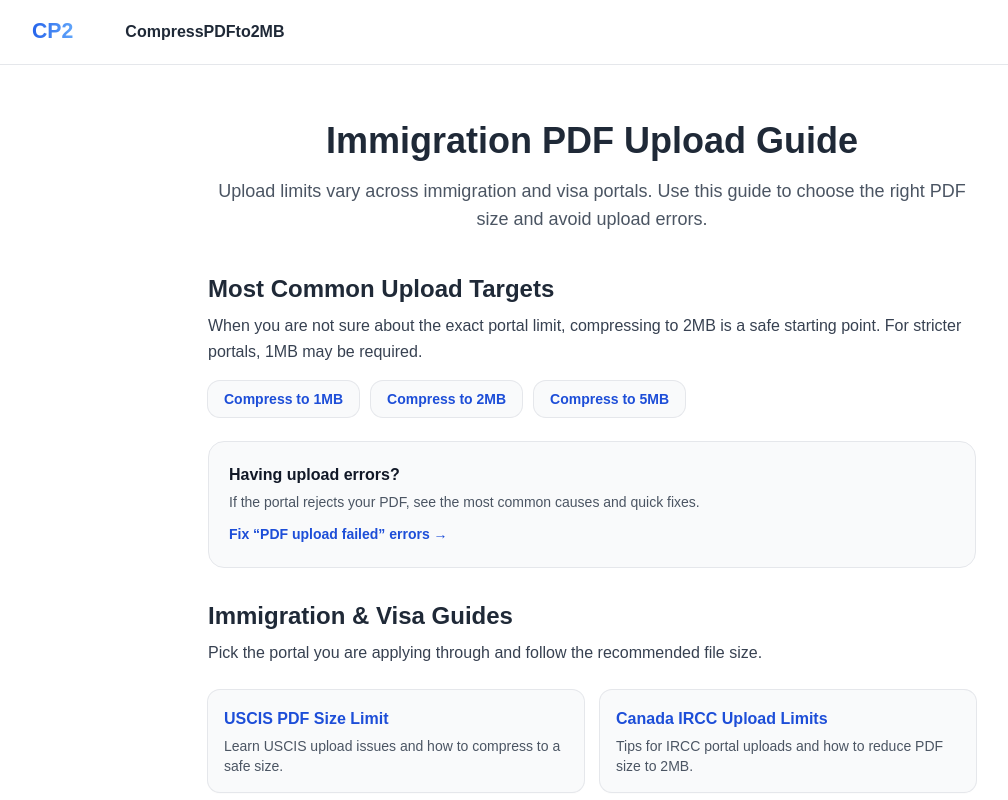
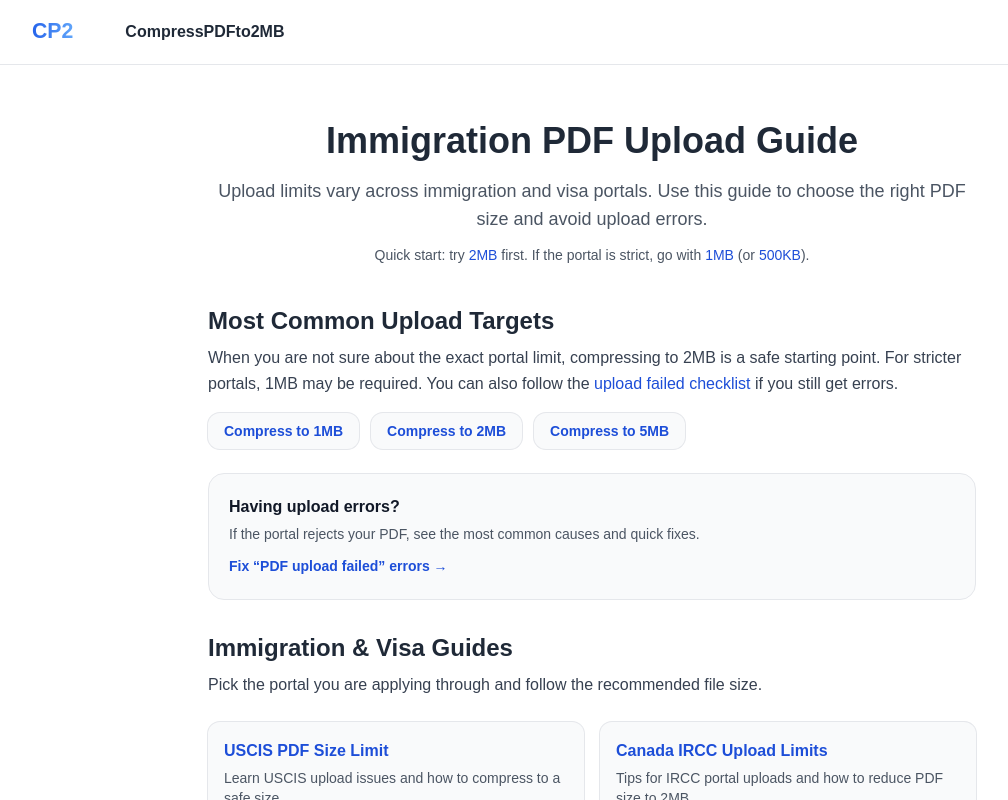
Before and after one commit to behicyildirim/compresspdfto2mb, a Next.js app: page /immigration-pdf-upload-guide in a window 1280 px wide. Shown: the top 800 px of the page, without its empty margins (48-1056 px from the left). Built offline with nearby package versions, Linux system fonts and the light colour scheme.

Commit message:
Add inline contextual links to long-tail pages

```diff
--- a/app/immigration-pdf-upload-guide/page.tsx
+++ b/app/immigration-pdf-upload-guide/page.tsx
@@ -18,6 +18,21 @@ export default function ImmigrationPdfUploadGuidePage() {
           Upload limits vary across immigration and visa portals. Use this guide
           to choose the right PDF size and avoid upload errors.
         </p>
+        <p className="mt-3 text-sm text-gray-600 text-center">
+  Quick start: try{" "}
+  <Link href="/compress-pdf-to-2mb" className="font-medium text-blue-700 hover:underline">
+    2MB
+  </Link>{" "}
+  first. If the portal is strict, go with{" "}
+  <Link href="/compress-pdf-to-1mb" className="font-medium text-blue-700 hover:underline">
+    1MB
+  </Link>{" "}
+  (or{" "}
+  <Link href="/compress-pdf-to-500kb" className="font-medium text-blue-700 hover:underline">
+    500KB
+  </Link>
+  ).
+</p>
 
         <div className="mt-10 space-y-8 leading-relaxed">
           <section>
@@ -26,6 +41,12 @@ export default function ImmigrationPdfUploadGuidePage() {
               When you are not sure about the exact portal limit, compressing to
               2MB is a safe starting point. For stricter portals, 1MB may be
               required.
+              {" "}
+You can also follow the{" "}
+<Link href="/pdf-upload-failed" className="font-medium text-blue-700 hover:underline">
+  upload failed checklist
+</Link>{" "}
+if you still get errors.
             </p>
 
             <div className="mt-4 flex flex-wrap gap-3">
--- a/app/reduce-pdf-size-for-online-application/page.tsx
+++ b/app/reduce-pdf-size-for-online-application/page.tsx
@@ -18,6 +18,21 @@ export default function ReducePdfSizeForOnlineApplicationPage() {
           Online portals often reject large PDFs. Pick a target size below and
           upload without errors.
         </p>
+        <p className="mt-3 text-sm text-gray-600 text-center">
+  Start here:{" "}
+  <Link href="/compress-pdf-to-2mb" className="font-medium text-blue-700 hover:underline">
+    2MB
+  </Link>{" "}
+  works for most portals. If it still fails, try{" "}
+  <Link href="/compress-pdf-to-1mb" className="font-medium text-blue-700 hover:underline">
+    1MB
+  </Link>{" "}
+  or{" "}
+  <Link href="/compress-pdf-to-500kb" className="font-medium text-blue-700 hover:underline">
+    500KB
+  </Link>
+  .
+</p>
 
         <div className="mt-10 space-y-8 leading-relaxed">
           <section>
@@ -25,6 +40,12 @@ export default function ReducePdfSizeForOnlineApplicationPage() {
             <p className="mt-2 text-gray-700">
               Most portals accept 2MB. Some applications require 1MB or even
               500KB.
+              {" "}
+For visa/immigration portals, see the{" "}
+<Link href="/immigration-pdf-upload-guide" className="font-medium text-blue-700 hover:underline">
+  immigration PDF upload guide
+</Link>
+.
             </p>
 
             <div className="mt-4 flex flex-wrap gap-3">
```
